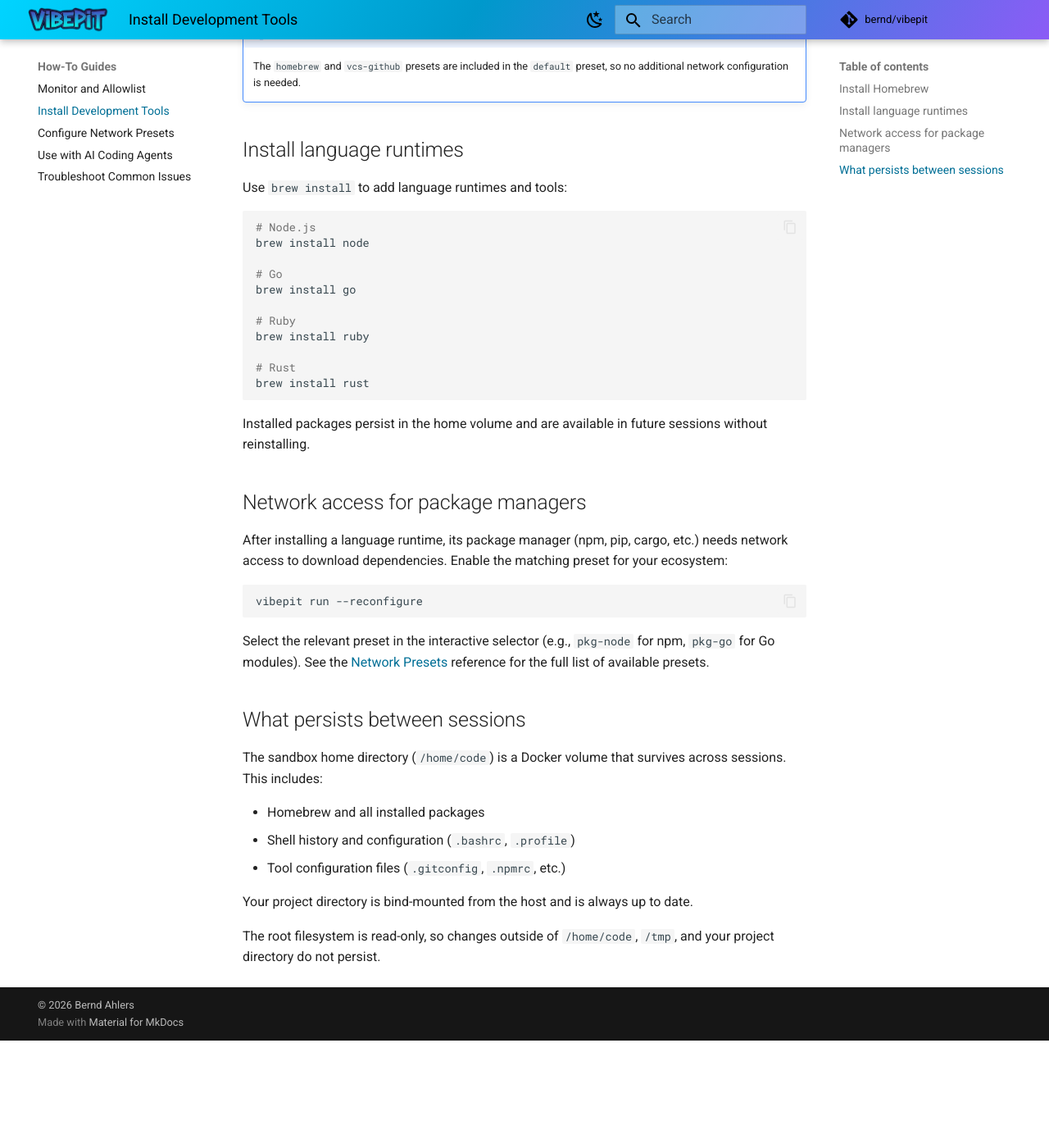
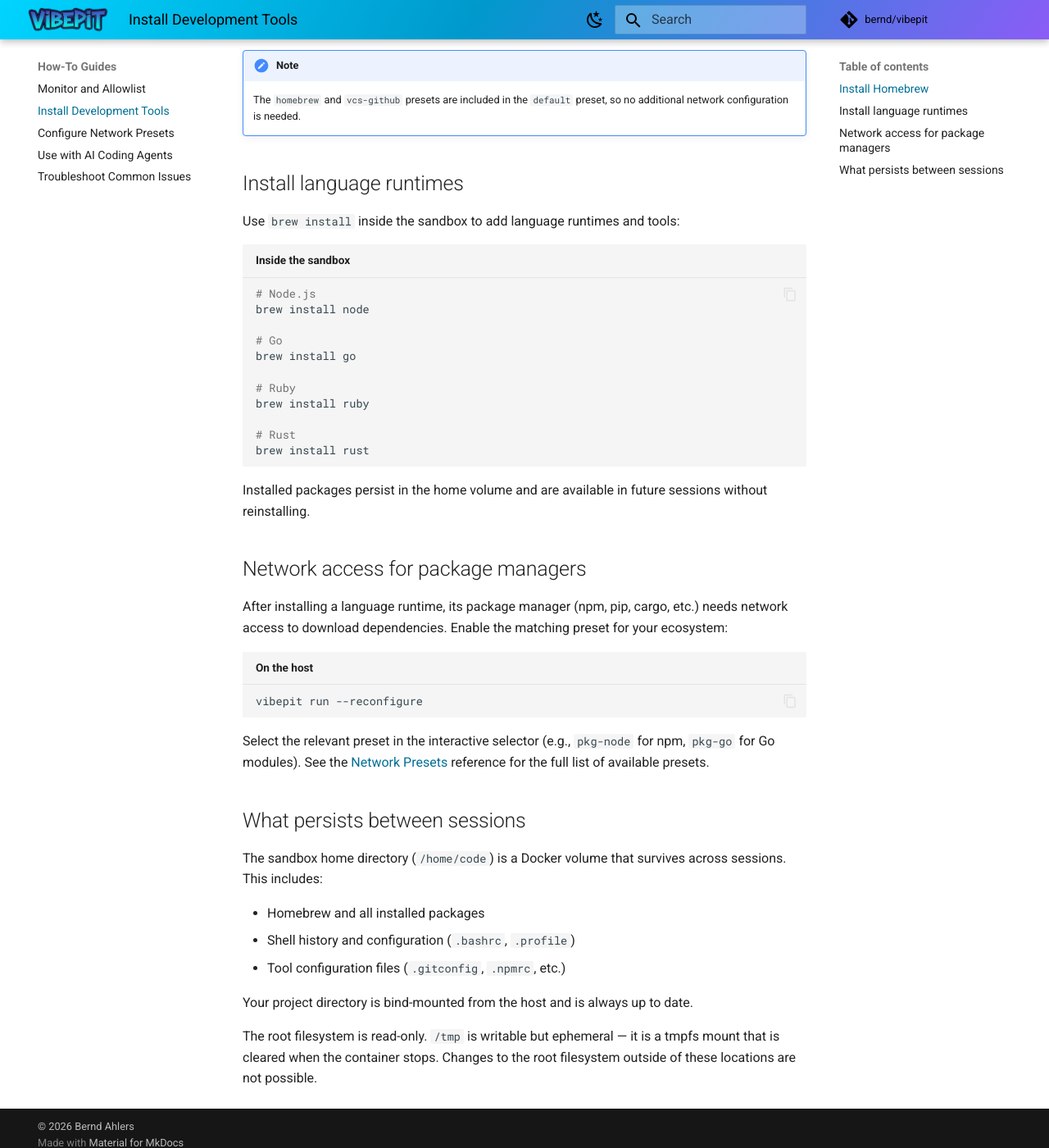
Before and after one commit to bernd/vibepit, an MkDocs documentation site: the page built from docs/content/how-to/install-tools.md, in a window 1280 px wide and 1400 px high, scrolled down 606 px. Shown: the whole window at 82% size. Built offline with MkDocs 1.6.1 and Material for MkDocs 9.7.7, drawn with Linux system fonts in a browser that asks for light colours; comment, search, counter and statistics services are not loaded; before the commit the page ends 1875 px from its top, so only the background shows below that; some of the changed text lies outside the part shown.

Commit message:
Fix /tmp persistence description and label command contexts
Co-Authored-By: Claude Opus 4.6 <noreply@anthropic.com>

````diff
--- a/docs/content/how-to/install-tools.md
+++ b/docs/content/how-to/install-tools.md
@@ -8,9 +8,9 @@ sessions.
 ## Install Homebrew
 
 The sandbox includes a `brew` wrapper that installs Homebrew on first use. Run
-any `brew` command to trigger the installation:
+any `brew` command inside the sandbox to trigger the installation:
 
-```bash
+```bash title="Inside the sandbox"
 brew --version
 ```
 
@@ -24,9 +24,9 @@ reuse the existing installation.
 
 ## Install language runtimes
 
-Use `brew install` to add language runtimes and tools:
+Use `brew install` inside the sandbox to add language runtimes and tools:
 
-```bash
+```bash title="Inside the sandbox"
 # Node.js
 brew install node
 
@@ -49,7 +49,7 @@ After installing a language runtime, its package manager (npm, pip, cargo, etc.)
 needs network access to download dependencies. Enable the matching preset for
 your ecosystem:
 
-```bash
+```bash title="On the host"
 vibepit run --reconfigure
 ```
 
@@ -69,5 +69,6 @@ across sessions. This includes:
 
 Your project directory is bind-mounted from the host and is always up to date.
 
-The root filesystem is read-only, so changes outside of `/home/code`, `/tmp`,
-and your project directory do not persist.
+The root filesystem is read-only. `/tmp` is writable but ephemeral — it is a
+tmpfs mount that is cleared when the container stops. Changes to the root
+filesystem outside of these locations are not possible.
````
